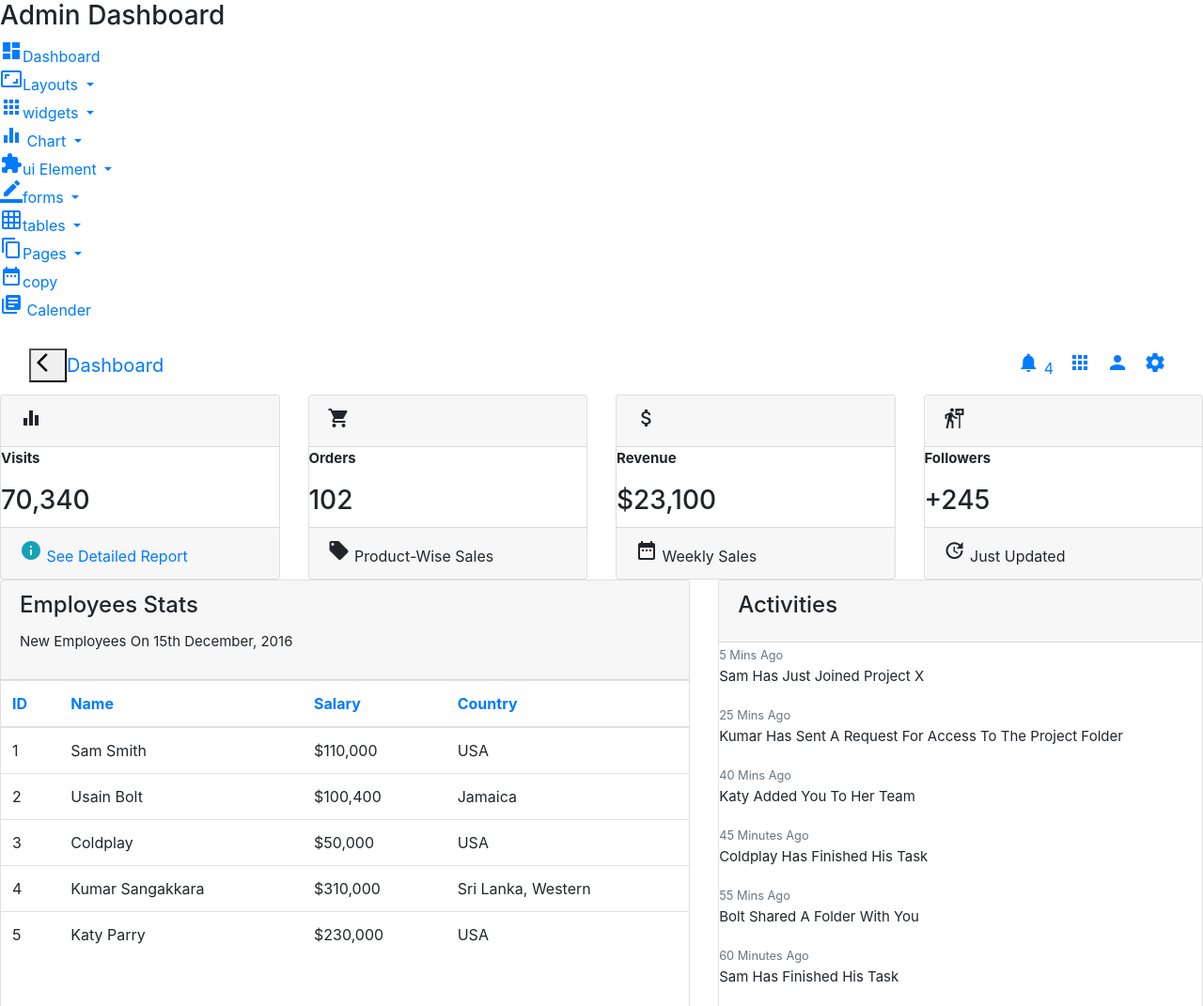
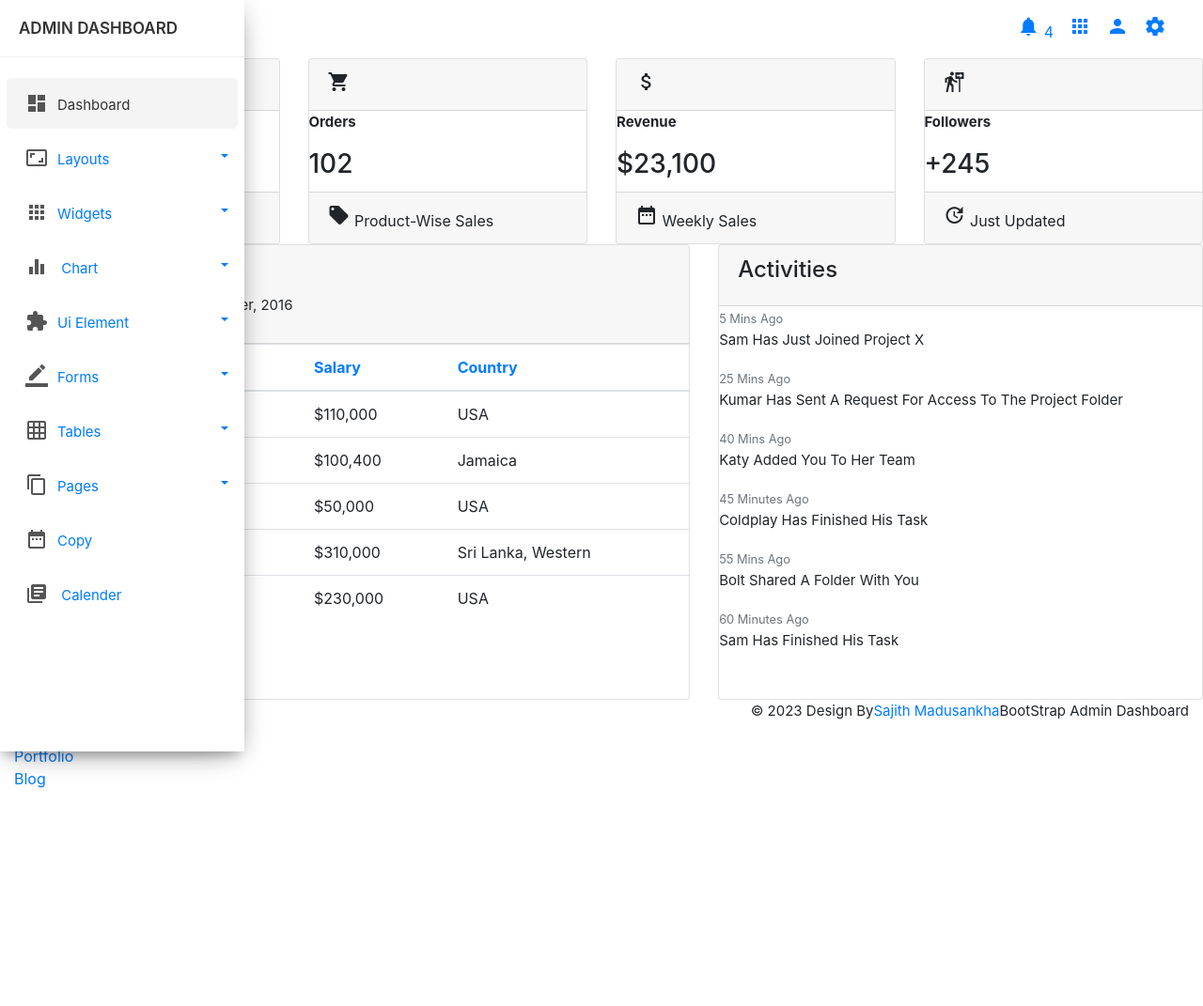
Before and after one commit to sajithmadusamkha/Admin-Panal, a plain HTML site: page index.html in a window 1280 px wide. Shown: the top 1071 px of the page at 94% size. After the commit the page ends 841 px from the top, so only its background shows below. Drawn offline with Linux system fonts and the light colour scheme; a web font is replaced by a local one.

Commit message:
side bacr styles completed

```diff
--- a/assets/css/styles.css
+++ b/assets/css/styles.css
@@ -52,6 +52,8 @@ a:focus {
     transition: all 0.3s;
 }
 
+/*********** Material-icons ***********/
+
 @font-face {
 	font-family: 'Material Icons';
 	font-style: normal;
@@ -89,3 +91,124 @@ a:focus {
 	/* Support for IE. */
 	font-feature-settings: 'liga';
   }
+
+  /*********** Material-icons End ***********/
+
+  .wrapper {
+	position: relative;
+    width:100%;
+	overflow:auto;
+}
+
+
+ /*********** Side Bar Styles Start ***********/
+
+ #sidebar {
+    position:fixed;
+	height:100vh!important;
+    top: 0;
+    bottom: 0;
+    left: 0;
+    z-index:11;
+    width: 260px;
+	overflow:auto;
+	transition:all 0.3s ;
+    background: #FFFFFF;
+    box-shadow: 0 10px 30px -12px rgb(0 0 0 / 42%), 0 4px 25px 0px rgb(0 0 0 / 12%), 0 8px 10px -5px rgb(0 0 0 / 20%);
+}
+
+
+#sidebar::-webkit-scrollbar{
+	width:5px;
+	border-radius:10px;
+	background-color:#eee;
+	display:none;
+}
+#sidebar::-webkit-scrollbar-thumbs{
+	width:5px;
+	border-radius:10px;
+	background-color:#333;
+	display:none;
+}
+
+
+#sidebar:hover::-webkit-scrollbar{
+	display:block;
+}
+#sidebar:hover::-webkit-scrollbar-thumbs{
+	display:block;
+}
+
+#sidebar .sidebar-header {
+    padding:20px;
+	background-color:#ffffff;
+	border-bottom:1px solid #eee;
+}
+
+.sidebar-header h3{
+	color:#333;
+	font-size:17px;
+	margin:0px;
+	text-transform:uppercase;
+	transition:all 0.5s ease;
+	font-weight:600;
+}
+
+.sidebar-header h3 img{
+	width:45px;
+	margin-right:10px;
+}
+
+#sidebar ul li{
+	padding:2px 7px;
+}
+
+#sidebar ul li.active>a{
+    color: #333;
+    background-color: rgba(200, 200, 200, 0.2);
+}
+
+#sidebar ul li a:hover{
+    color: #333;
+    background-color: rgba(200, 200, 200, 0.2);
+}
+
+.dropdown-toggle::after {
+    position: absolute;
+    right: 10px;
+    top: 23px;
+}
+
+#sidebar ul li.drodown{
+	position:sticky;
+}
+
+
+#sidebar ul.components {
+    padding: 20px 0;
+}
+
+#sidebar ul li a {
+    padding: 10px;
+	line-height: 30px;
+	border-radius:5px;
+    font-size: 15px;
+	position:relative;
+    font-weight: 400;
+    display: block;
+}
+
+#sidebar ul li a span{
+	text-transform:capitalize;
+	display:inline-block;
+}
+
+#sidebar ul li a i {
+    position: relative;
+    margin-right: 10px;
+    top: 5px;
+	color: #555555;
+    margin-left: 10px;
+}
+
+  /*********** Side Bar Styles End ***********/
```
